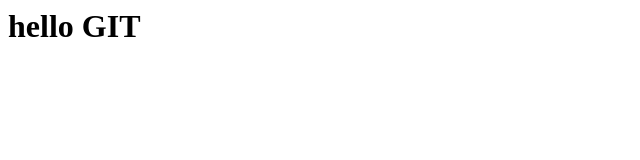
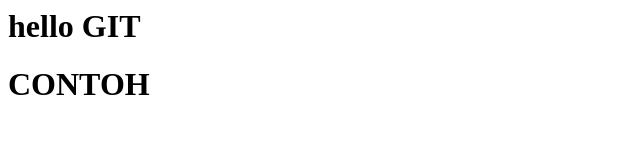
Before and after one commit to dadangsupriyadi/belajar-git-remote, a plain HTML site: page index.html in a window 1280 px wide. Shown: the whole page, without its empty margins (0-640 px from the left). Drawn offline with Linux system fonts and the light colour scheme.

Commit message:
contoh to index.html

```diff
--- a/index.html
+++ b/index.html
@@ -1,5 +1,6 @@
 <html>
     <body>
         <h1>hello GIT</h1>
+        <h1>CONTOH</h1>
     </body>
 </html>
```
